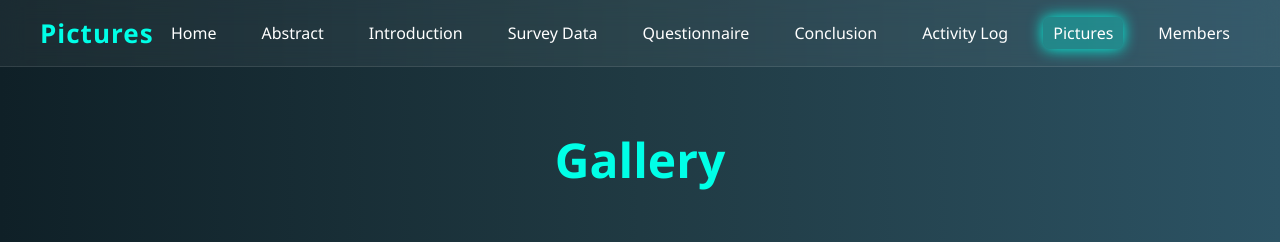
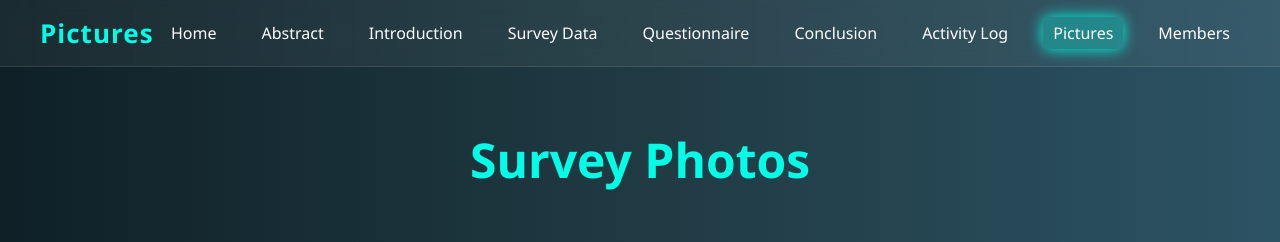
Before and after one commit to naguruteekshana/CSP, a plain HTML site: page pictures.html in a window 1280 px wide. Shown: the top 242 px of the page. Drawn offline with nearby package versions, Linux system fonts and the light colour scheme.

Commit message:
Update pictures.html

```diff
--- a/pictures.html
+++ b/pictures.html
@@ -172,7 +172,7 @@
   </nav>
 
   <!-- Page Title -->
-  <h1 data-aos="fade-up">Gallery</h1>
+  <h1 data-aos="fade-up">Survey Photos</h1>
 
   <!-- Image Gallery -->
   <div class="gallery">
```
